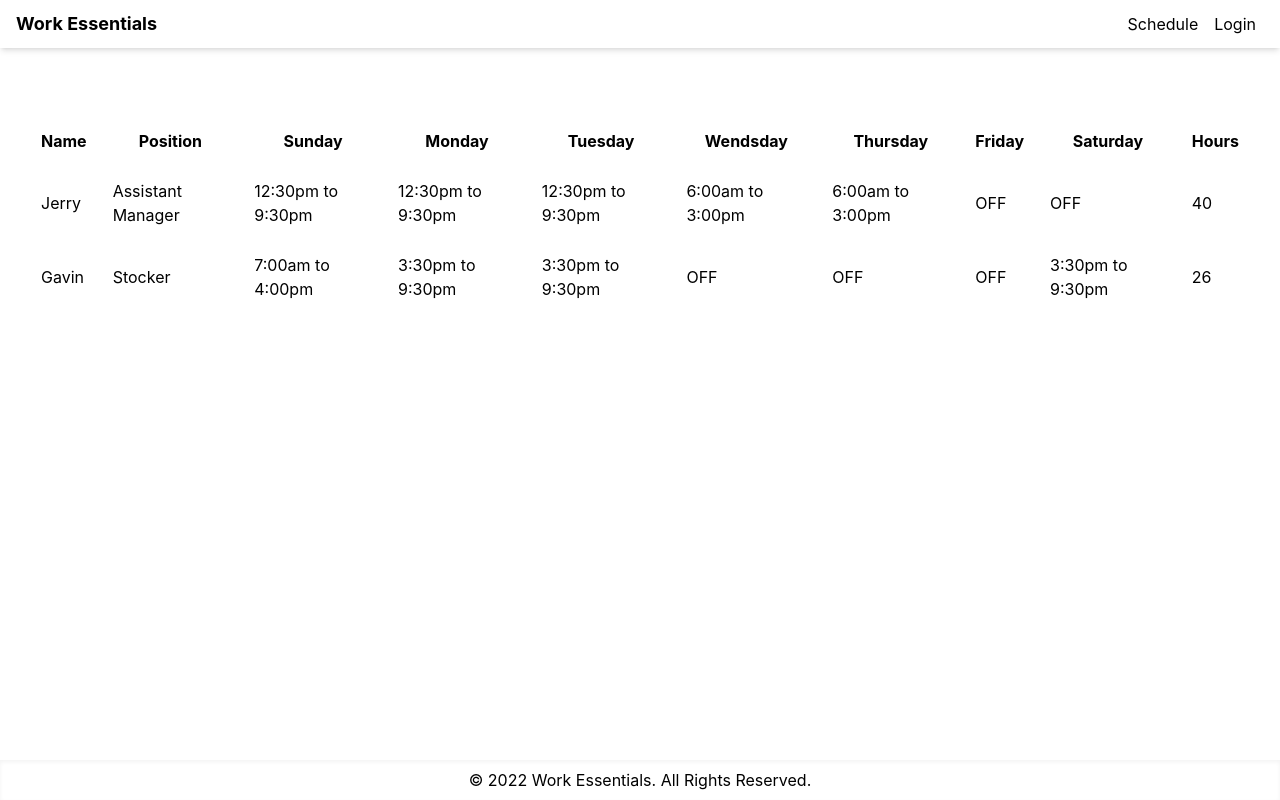
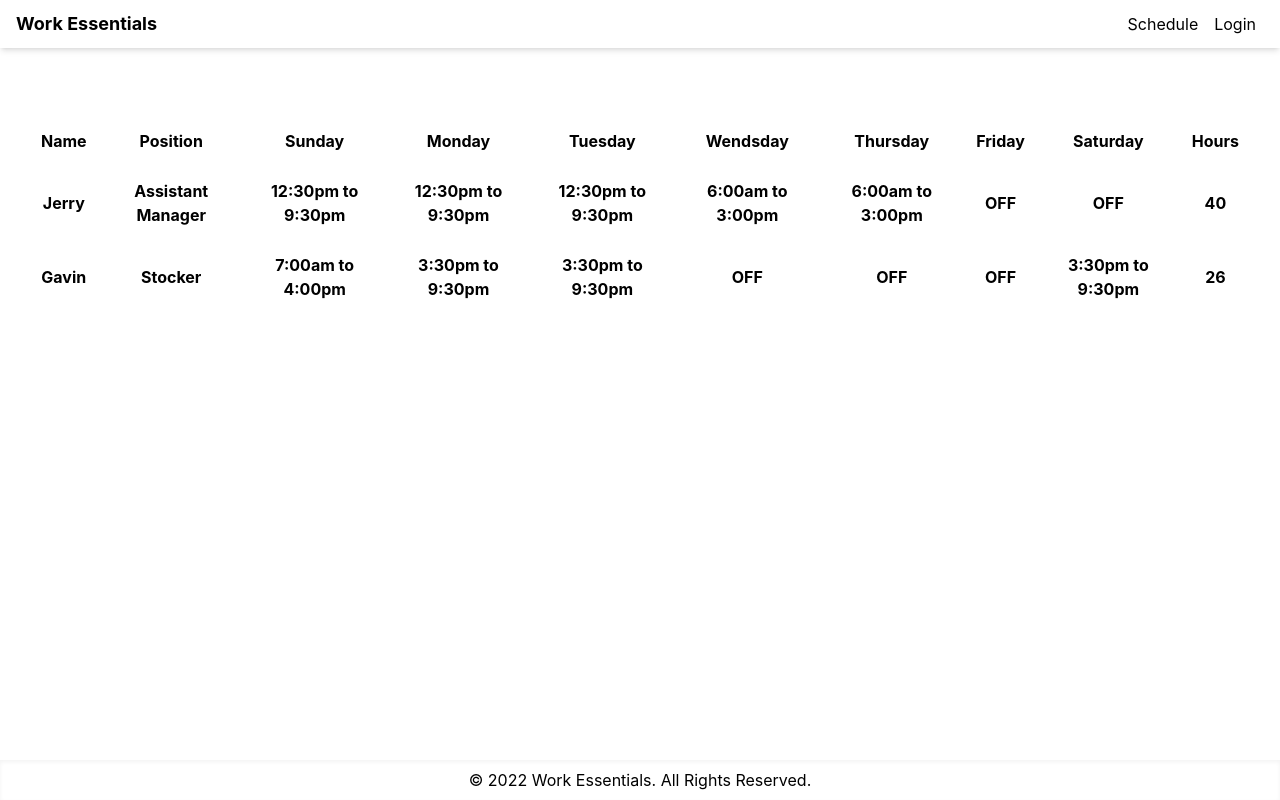
Before and after one commit to lottjerry/work-essentials, a Next.js app: page / in a window 1280 px wide. Built offline with nearby package versions, Linux system fonts and the light colour scheme.

Commit message:
Changed file name to schedule and moved all employee data into that file

```diff
--- a/components/Employee.js
+++ /dev/null
@@ -1,18 +0,0 @@
-const Employee = ({ employee }) => {
-	return (
-		<tr>
-			<td>{employee.name}</td>
-			<td>{employee.position}</td>
-			<td>{employee.sunday}</td>
-			<td>{employee.monday}</td>
-			<td>{employee.tuesday}</td>
-			<td>{employee.wendsday}</td>
-			<td>{employee.thursday}</td>
-			<td>{employee.friday}</td>
-			<td>{employee.saturday}</td>
-			<td>{employee.hours}</td>
-		</tr>
-	);
-};
-
-export default Employee;
--- /dev/null
+++ b/components/Schedule.js
@@ -0,0 +1,44 @@
+import data from "../utils/data";
+
+const Schedule = () => {
+  return (
+		<div>
+			<div className="flex flex-col gap-5 mt-10">
+				<table className="table auto border-spacing-6 border-separate">
+					<thead>
+						<tr>
+							<th>Name</th>
+							<th>Position</th>
+							<th>Sunday</th>
+							<th>Monday</th>
+							<th>Tuesday</th>
+							<th>Wendsday</th>
+							<th>Thursday</th>
+							<th>Friday</th>
+							<th>Saturday</th>
+							<th>Hours</th>
+						</tr>
+					</thead>
+					<tbody>
+						{data.employees.map((employee) => (
+							<tr key={employee.slug}>
+								<th>{employee.name}</th>
+								<th>{employee.position}</th>
+								<th>{employee.sunday}</th>
+								<th>{employee.monday}</th>
+								<th>{employee.tuesday}</th>
+								<th>{employee.wendsday}</th>
+								<th>{employee.thursday}</th>
+								<th>{employee.friday}</th>
+								<th>{employee.saturday}</th>
+								<th>{employee.hours}</th>
+							</tr>
+						))}
+					</tbody>
+				</table>
+			</div>
+		</div>
+	);
+};
+
+export default Schedule;
--- a/pages/index.js
+++ b/pages/index.js
@@ -1,33 +1,10 @@
 import Layout from '../components/Layout';
-import Employee from '../components/Employee';
-import data from '../utils/data';
+import Schedule from '../components/Schedule';
 
 export default function Home() {
 	return (
 		<Layout title="Home">
-			<div className="flex flex-col gap-5 mt-10">
-				<table class="table-auto border-spacing-6 border-separate">
-					<thead>
-						<tr>
-							<th>Name</th>
-							<th>Position</th>
-							<th>Sunday</th>
-							<th>Monday</th>
-							<th>Tuesday</th>
-							<th>Wendsday</th>
-							<th>Thursday</th>
-							<th>Friday</th>
-							<th>Saturday</th>
-							<th>Hours</th>
-						</tr>
-					</thead>
-					<tbody>
-						{data.employees.map((employee) => (
-							<Employee employee={employee} key={employee.slug}></Employee>
-						))}
-					</tbody>
-				</table>
-			</div>
+			<Schedule />
 		</Layout>
 	);
 }
```
